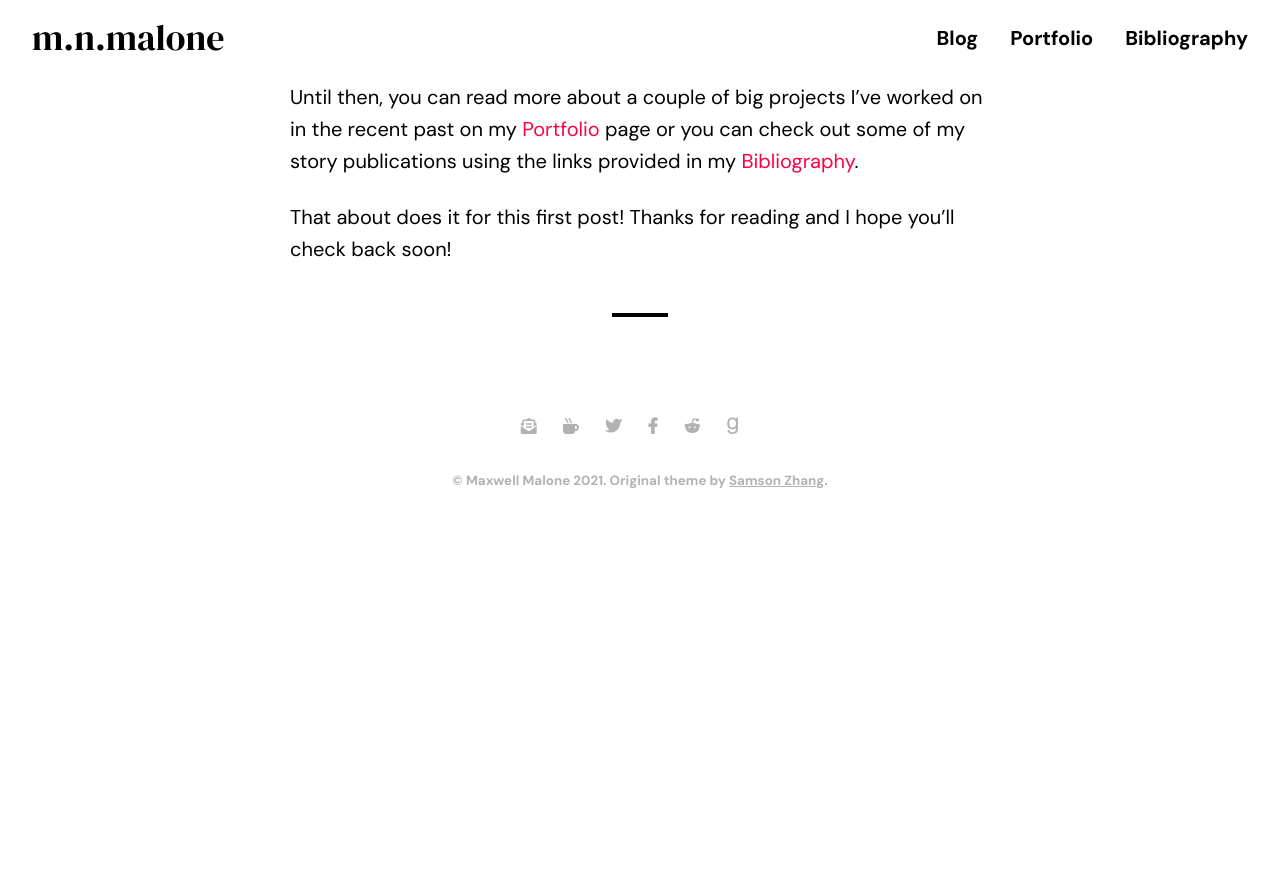
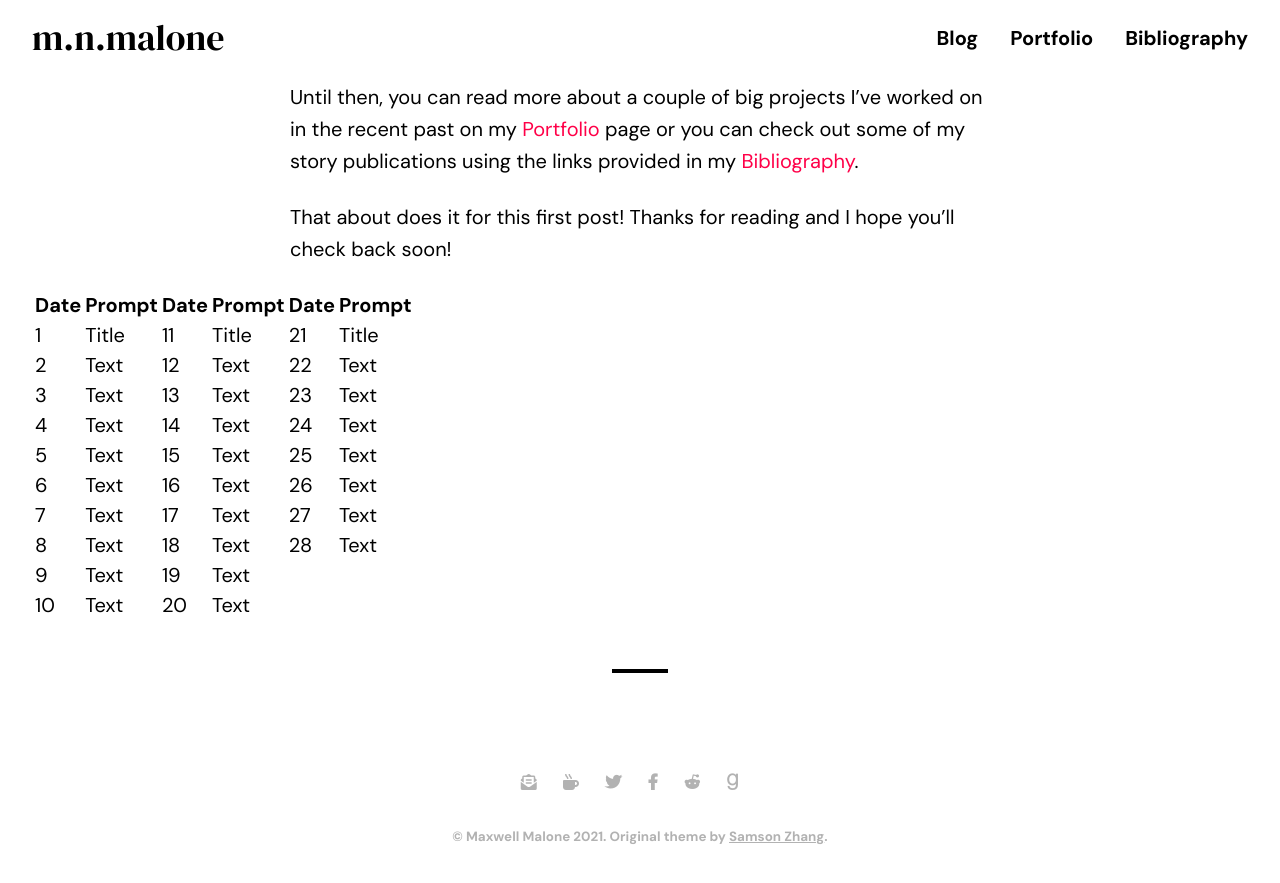
Before and after one commit to mnmalone/mnmalone2021, a Jekyll site: the page built from _posts/2021-01-30-blog-birthday.md, in a window 1280 px wide and 900 px high, scrolled down 3730 px. Shown: the top 883 px of the window. Built offline with Jekyll 4.4.1, drawn with Linux system fonts in a browser that asks for light colours; some web fonts are replaced; comment, search, counter and statistics services are not loaded; before the commit the page ends 4274 px from its top, so only the background shows below that.

Commit message:
Update 2021-01-30-blog-birthday.md

```diff
--- a/_posts/2021-01-30-blog-birthday.md
+++ b/_posts/2021-01-30-blog-birthday.md
@@ -47,3 +47,16 @@ With the building of this site and the wildness that 2020 had to offer, I’ve b
 Until then, you can read more about a couple of big projects I’ve worked on in the recent past on my [Portfolio]({{ site.baseurl }}/portfolio) page or you can check out some of my story publications using the links provided in my [Bibliography]({{ site.baseurl }}/bibliography).
 
 That about does it for this first post! Thanks for reading and I hope you’ll check back soon!
+
+| Date      | Prompt | Date     | Prompt | Date     | Prompt |
+| ----------- | ----------- | ----------- | ----------- | ----------- | ----------- |
+| 1      | Title       | 11      | Title       | 21      | Title       |
+| 2   | Text        | 12   | Text        | 22   | Text        |
+| 3   | Text        | 13   | Text        | 23   | Text        |
+| 4   | Text        | 14   | Text        | 24   | Text        |
+| 5   | Text        | 15   | Text        | 25   | Text        |
+| 6   | Text        | 16  | Text        | 26   | Text        |
+| 7   | Text        | 17   | Text        | 27   | Text        |
+| 8   | Text        | 18   | Text        | 28   | Text        |
+| 9   | Text        | 19   | Text        |
+| 10   | Text        | 20   | Text        |
```
